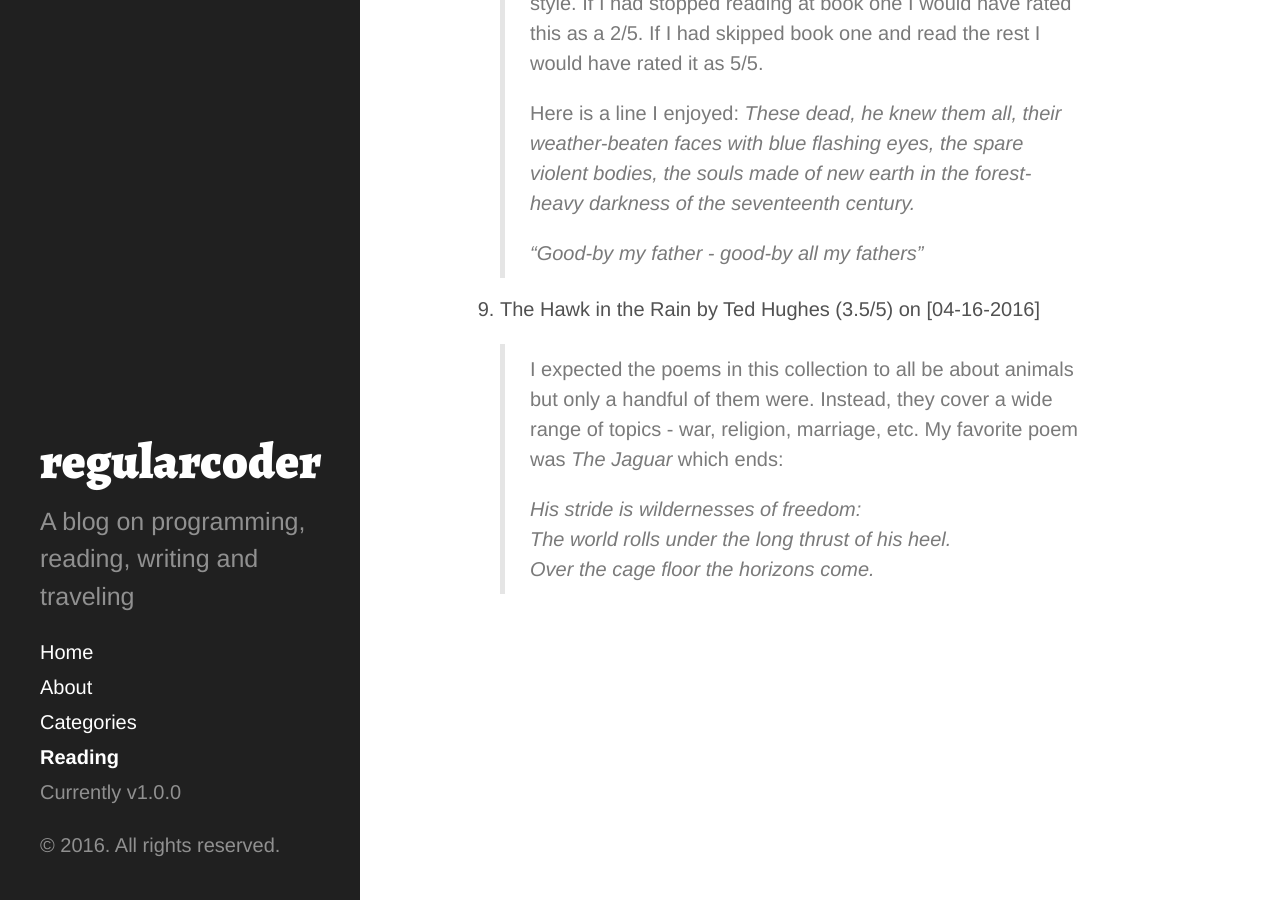
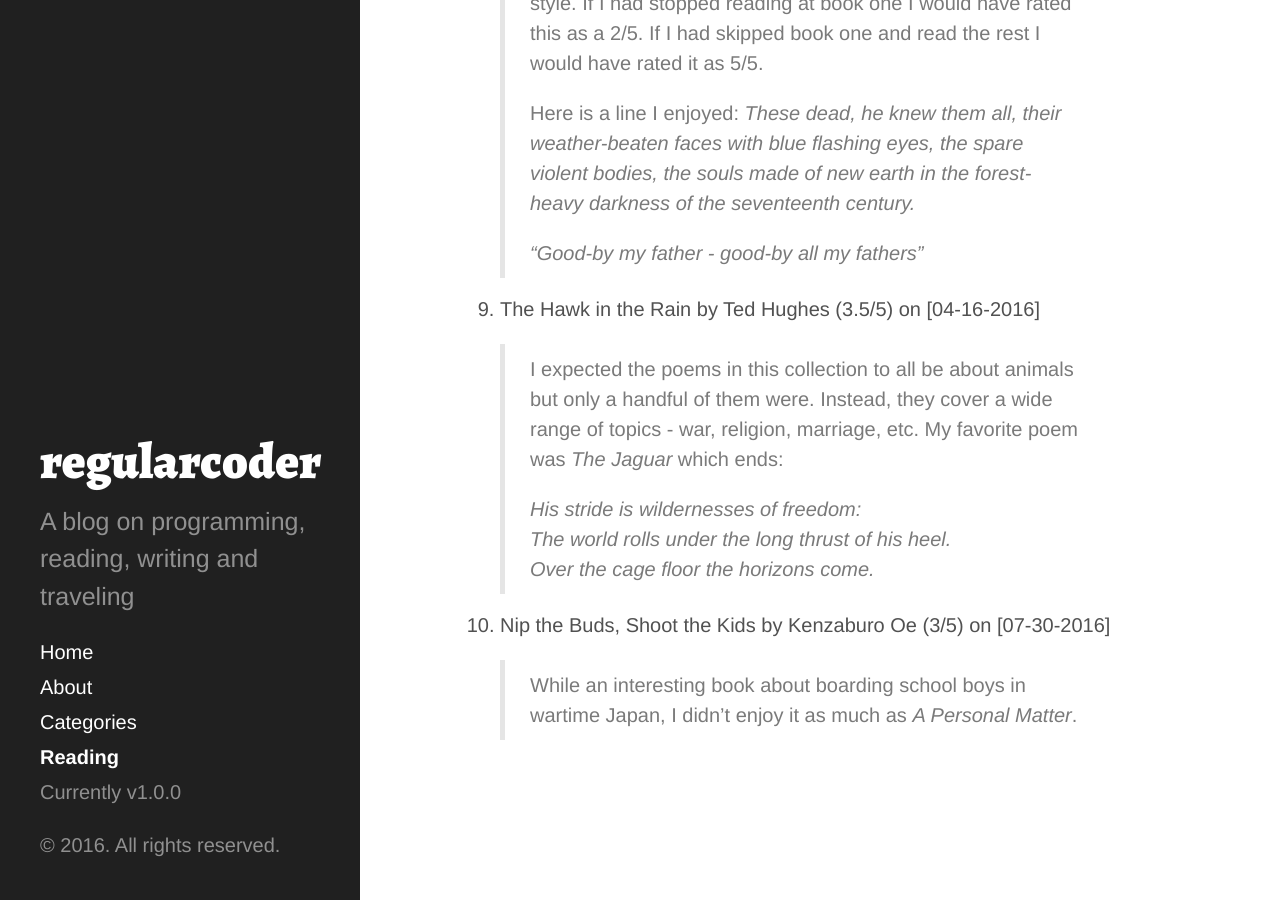
Before and after one commit to regularcoder/regularcoder, a Jekyll site: the page built from reading.md, in a window 1280 px wide and 900 px high, scrolled down 2822 px. Built offline with Jekyll 4.4.1, drawn with Linux system fonts in a browser that asks for light colours; comment, search, counter and statistics services are not loaded.

Commit message:
Added new book read

```diff
--- a/reading.md
+++ b/reading.md
@@ -59,10 +59,14 @@ Kenzaburo Oe, [The Art of Fiction No. 195](http://www.theparisreview.org/intervi
    >
    > *"Good-by my father - good-by all my fathers"*
 
-8. The Hawk in the Rain by Ted Hughes (3.5/5) on [04-16-2016]
+9. The Hawk in the Rain by Ted Hughes (3.5/5) on [04-16-2016]
 
    > I expected the poems in this collection to all be about animals but only a handful of them were. Instead, they cover a wide range of topics - war, religion, marriage, etc. My favorite poem was *The Jaguar* which ends:
    >
    > *His stride is wildernesses of freedom:
    > The world rolls under the long thrust of his heel.
    > Over the cage floor the horizons come.*
+
+10. Nip the Buds, Shoot the Kids by Kenzaburo Oe (3/5) on [07-30-2016]
+
+    > While an interesting book about boarding school boys in wartime Japan, I didn't enjoy it as much as *A Personal Matter*.
```
Also changed, not shown: other parts of reading.md (+1 -1 lines).
